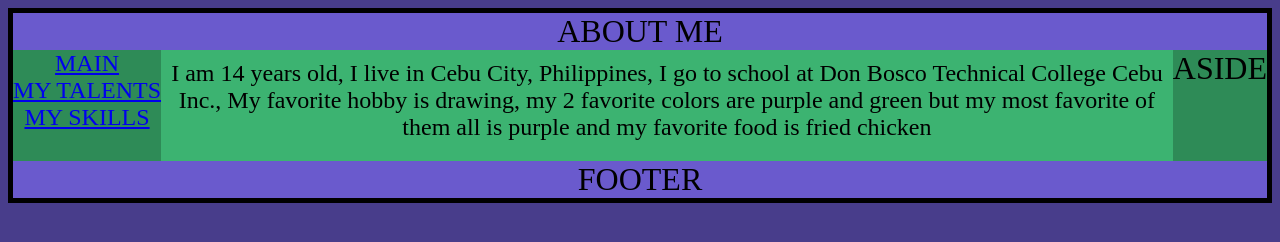
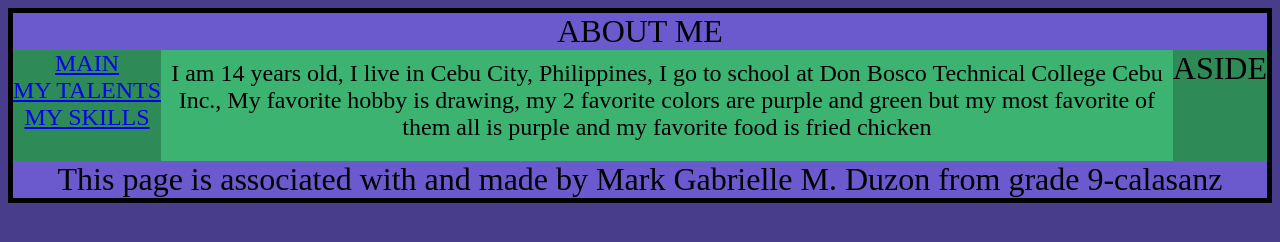
Before and after one commit to Jeannnn123456/CALASANZ03, a plain HTML site: page ABOUT.html in a window 1280 px wide. Drawn offline with Linux system fonts and the light colour scheme.

Commit message:
Update ABOUT.html
y

```diff
--- a/ABOUT.html
+++ b/ABOUT.html
@@ -121,7 +121,7 @@
 	my 2 favorite colors are purple and green but my most favorite of them all
 	is purple and my favorite food is fried chicken</div>
 	<div class=aside>ASIDE</div>
-	<div class=footer>FOOTER</div>
+	<div class=footer>This page is associated with and made by Mark Gabrielle M. Duzon from grade 9-calasanz</div>
 
 	</div>
 </body>
```
